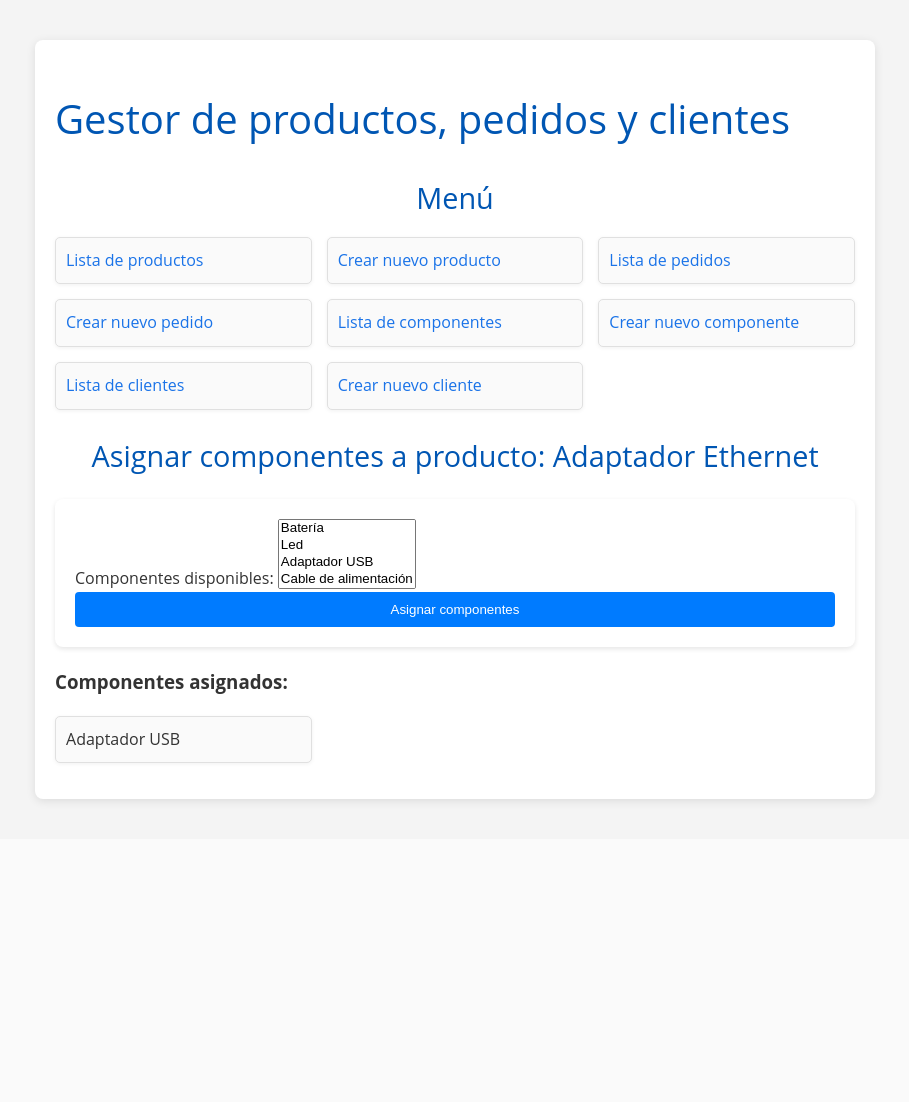
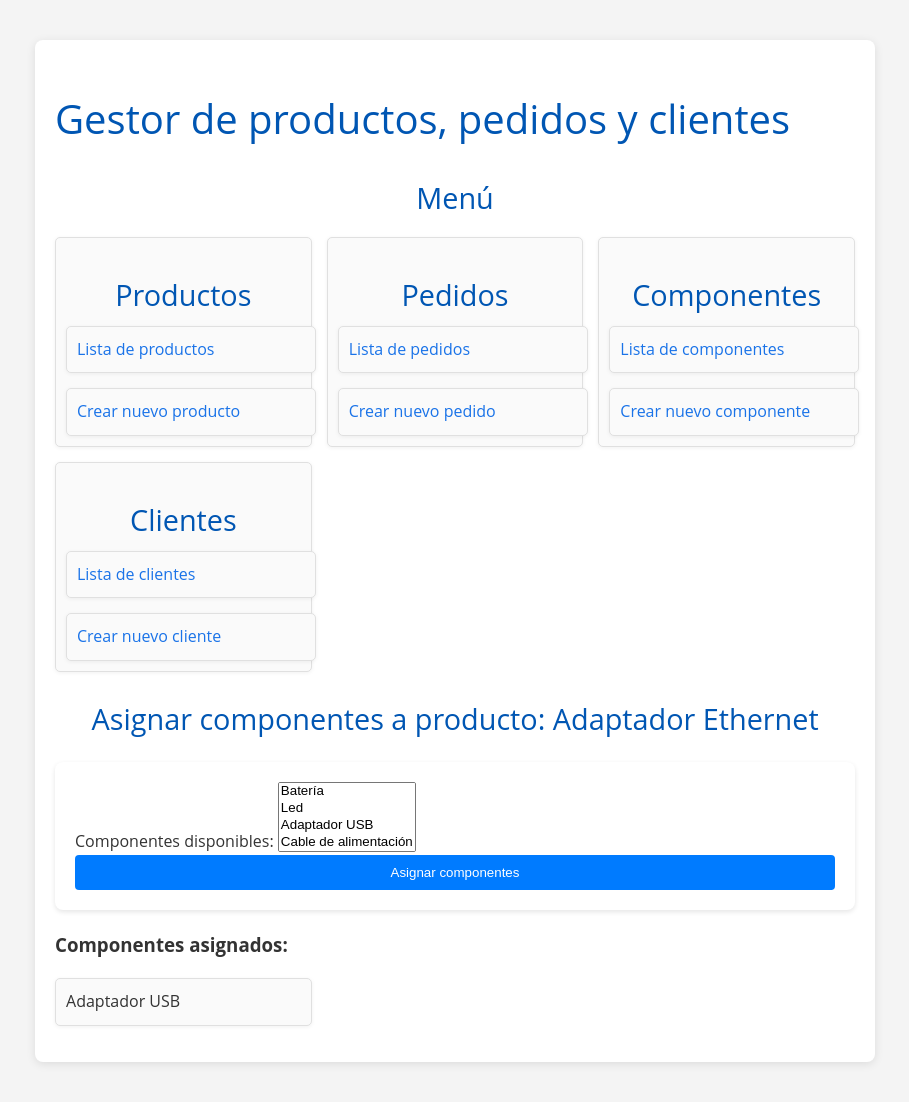
Before and after one commit to andreacastrodlc/ProyectoWebColaborativo, a Django app: page /appDjango/productos/14/asignar_componentes/ in a window 1280 px wide. Shown: the whole page, without its empty margins (185-1094 px from the left). Before the commit the page ends 804 px from the top, so only its background shows below. Run offline with Django 4.2, Linux system fonts and the light colour scheme; data comes from the database, SQL or seed files in the repository.

Commit message:
Cambio Estructura de base.html

```diff
--- a/ProyectoWeb/templates/base.html
+++ b/ProyectoWeb/templates/base.html
@@ -14,14 +14,34 @@
         <h1>Gestor de productos, pedidos y clientes</h1>
         <h2>Menú</h2>
         <ul>
+            <li>
+                <h2>Productos</h2>
+                <ul>
                     <li><a href="/appDjango/productos">Lista de productos</a></li>
                     <li><a href='{% url 'producto_create' %}'>Crear nuevo producto</a></li>
+                </ul>
+            </li>
+            <li>
+                <h2>Pedidos</h2>
+                <ul>
                     <li><a href="/appDjango/pedidos">Lista de pedidos</a></li>
                     <li><a href='{% url 'pedido_create' %}'>Crear nuevo pedido</a></li>
+                </ul>
+            </li>
+            <li>
+                <h2>Componentes</h2>
+                <ul>
                     <li><a href="/appDjango/componentes">Lista de componentes</a></li>
                     <li><a href='{% url 'componente_create' %}'>Crear nuevo componente</a></li>
+                </ul>
+            </li>
+            <li>
+                <h2>Clientes</h2>
+                <ul>
                     <li><a href="/appDjango/clientes">Lista de clientes</a></li>
                     <li><a href='{% url 'cliente_create' %}'>Crear nuevo cliente</a></li>
+                </ul>
+            </li>
         </ul>
         {% block contenido %}{% endblock %}
     </div>
```
Lines whose indentation alone changed are shown as unchanged.
